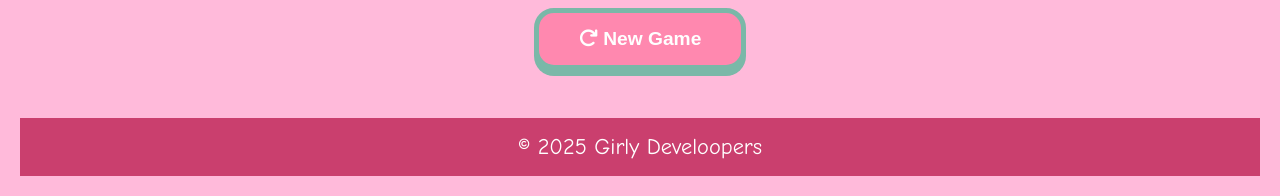
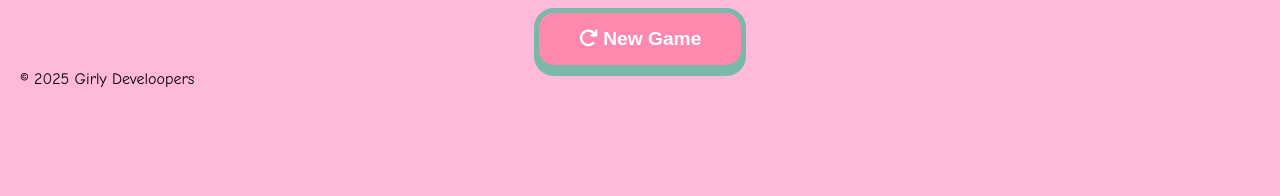
Before and after one commit to rk-zz/Memory_Game, a plain HTML site: page index.html in a window 1280 px wide. Shown: the part 1175-1371 px from the top of the page. After the commit the page ends 1283 px from the top, so only its background shows below. Drawn offline with Linux system fonts and the light colour scheme.

Commit message:
style.css

```diff
--- a/style.css
+++ b/style.css
@@ -24,15 +24,6 @@ body {
   margin-bottom: 25px;
   box-shadow: 0 8px 0 #ca3f6e;
   border: 5px solid #fff;
-}
-
-footer {
-  background-color: #ca3f6e;
-  color: white;
-  text-align: center;
-  padding: 1rem;
-  font-size: 1.4rem;
-  margin-top: 3rem;
 }
 
 h1 {
```
